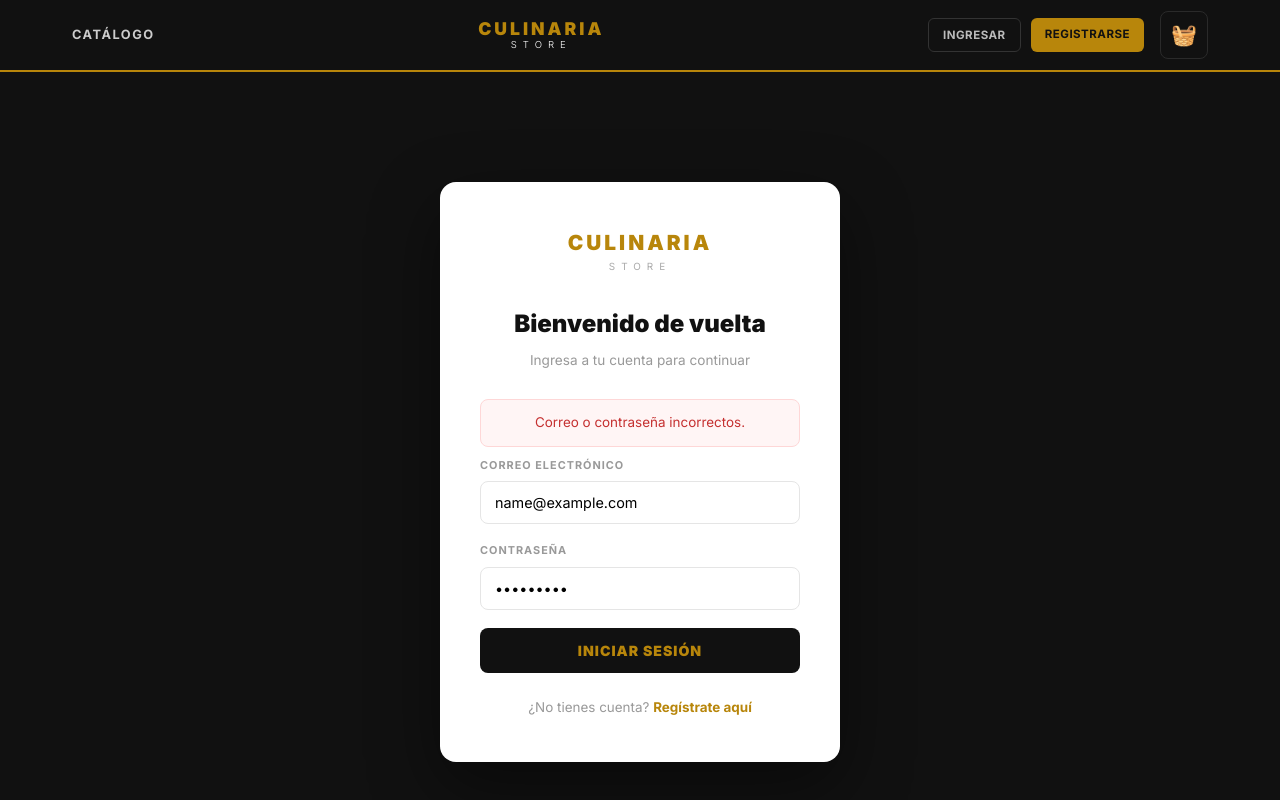
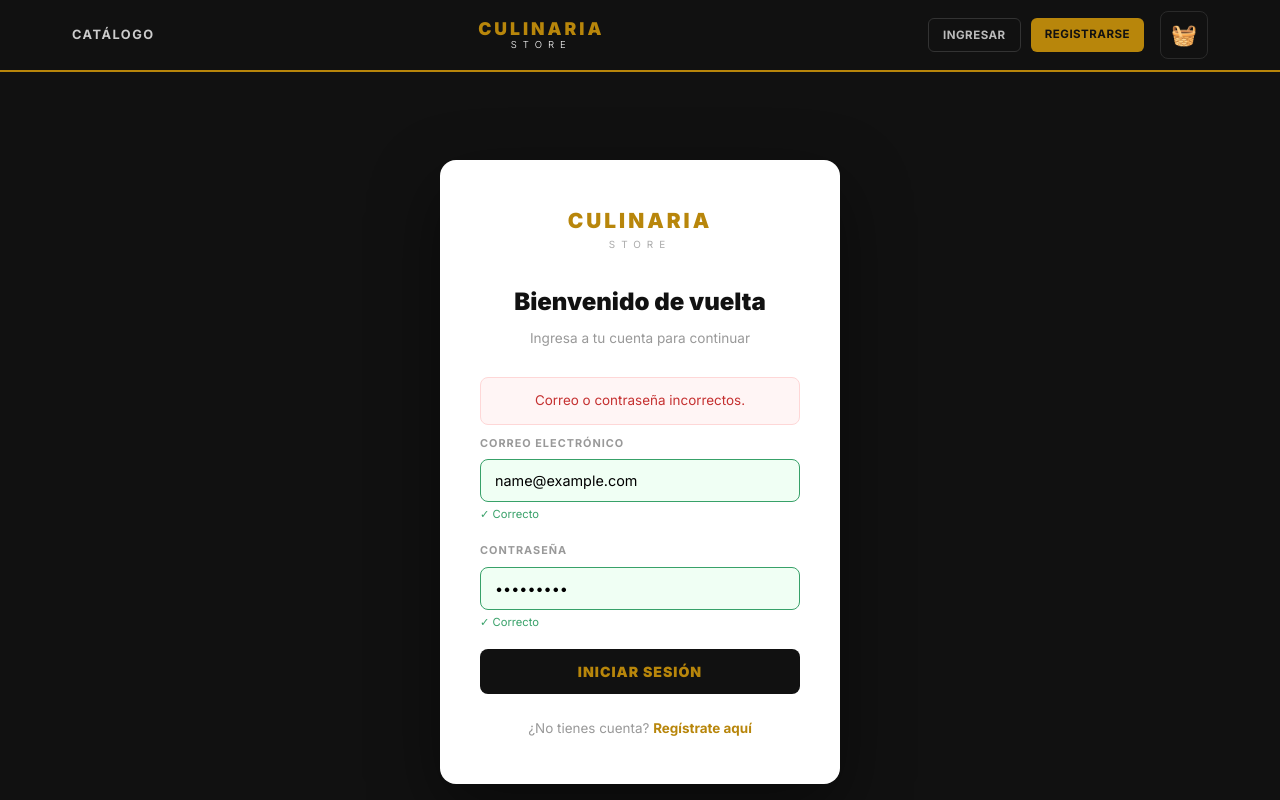
Before and after one commit to JoseeTafur/Proyecto---Herramientas-de-Desarrollo, a React (Vite) app in the folder frontend/: page /login in a window 1280 px wide. Both pictures are taken after typing "name@example.com", "Sample123" into the empty fields and a click on the button "INICIAR SESIÓN". Shown: the top 800 px of the page. Built offline with nearby package versions, Linux system fonts and the light colour scheme; no server answers.

Commit message:
feat(frontend): integrar validaciones en formulario de login

```diff
--- a/frontend/src/pages/Login.jsx
+++ b/frontend/src/pages/Login.jsx
@@ -3,20 +3,81 @@ import { useState, useContext } from 'react';
 import { Link, useNavigate } from 'react-router-dom';
 import { AuthContext } from '../context/AuthContext';
 import apiClient from '../api/apiClient';
+import { validateEmail, validatePassword } from '../utils/validators';
 
 export default function Login() {
-  const [form, setForm]     = useState({ correo: '', password: '' });
-  const [error, setError]   = useState('');
+  const [form, setForm] = useState({ correo: '', password: '' });
+  const [errors, setErrors] = useState({});
+  const [touched, setTouched] = useState({});
+  const [serverError, setServerError] = useState('');
   const [loading, setLoading] = useState(false);
-  const { login }           = useContext(AuthContext);
-  const navigate            = useNavigate();
+  const { login } = useContext(AuthContext);
+  const navigate = useNavigate();
 
-  const handle = async (e) => {
+  // Validar un campo específico
+  const validateField = (name, value) => {
+    switch (name) {
+      case 'correo':
+        return validateEmail(value);
+      case 'password':
+        return validatePassword(value);
+      default:
+        return { isValid: true, error: '' };
+    }
+  };
+
+  // Manejar cambios en los inputs
+  const handleChange = (e) => {
+    const { name, value } = e.target;
+    setForm({ ...form, [name]: value });
+
+    // Validar en tiempo real si el campo ya fue tocado
+    if (touched[name]) {
+      const validation = validateField(name, value);
+      setErrors({ ...errors, [name]: validation.isValid ? '' : validation.error });
+    }
+  };
+
+  // Manejar blur (cuando el campo pierde foco)
+  const handleBlur = (e) => {
+    const { name, value } = e.target;
+    setTouched({ ...touched, [name]: true });
+
+    const validation = validateField(name, value);
+    setErrors({ ...errors, [name]: validation.isValid ? '' : validation.error });
+  };
+
+  // Validar todo el formulario antes de enviar
+  const validateForm = () => {
+    const newErrors = {};
+    const emailValidation = validateEmail(form.correo);
+    const passwordValidation = validatePassword(form.password);
+
+    if (!emailValidation.isValid) newErrors.correo = emailValidation.error;
+    if (!passwordValidation.isValid) newErrors.password = passwordValidation.error;
+
+    setErrors(newErrors);
+    return Object.keys(newErrors).length === 0;
+  };
+
+  const handleSubmit = async (e) => {
     e.preventDefault();
-    setLoading(true); setError('');
+
+    // Marcar todos los campos como tocados
+    setTouched({ correo: true, password: true });
+
+    // Validar formulario antes de enviar
+    if (!validateForm()) {
+      return;
+    }
+
+    setLoading(true);
+    setServerError('');
+
     try {
       const res = await apiClient.post('/auth/login', form);
       login(res.data.user, res.data.token);
+
       // Recuperar carrito de la DB
       try {
         const cart = await apiClient.get('/carrito');
@@ -24,48 +85,86 @@ export default function Login() {
           localStorage.setItem('cart', JSON.stringify(cart.data));
           window.dispatchEvent(new Event('cartUpdated'));
         }
-      } catch {}
+      } catch (err) {
+        console.error('Error al cargar carrito:', err);
+      }
+
       navigate('/');
     } catch (err) {
-      setError(err.response?.data?.message || 'Correo o contraseña incorrectos.');
-    } finally { setLoading(false); }
+      setServerError(err.response?.data?.message || 'Correo o contraseña incorrectos.');
+    } finally {
+      setLoading(false);
+    }
+  };
+
+  // Función para renderizar campo con validación
+  const renderField = (name, label, placeholder, type = 'text') => {
+    const hasError = errors[name] && touched[name];
+
+    return (
+      <div key={name} style={s.fieldGroup}>
+        <label style={s.label}>{label}</label>
+        <input
+          type={type}
+          name={name}
+          placeholder={placeholder}
+          value={form[name]}
+          onChange={handleChange}
+          onBlur={handleBlur}
+          style={{
+            ...s.input,
+            ...(hasError ? s.inputError : {}),
+            ...(touched[name] && !errors[name] && form[name] ? s.inputSuccess : {})
+          }}
+        />
+        {hasError && (
+          <span style={s.errorText}>{errors[name]}</span>
+        )}
+        {touched[name] && !errors[name] && form[name] && (
+          <span style={s.successText}>✓ Correcto</span>
+        )}
+      </div>
+    );
   };
 
   return (
     <div style={s.bg}>
       <div style={s.card} className="fade-in">
         {/* Logo */}
-        <div style={{ textAlign:'center', marginBottom:30 }}>
-          <div style={{ color:'#B8860B', fontWeight:900, fontSize:'1.3rem', letterSpacing:'3px' }}>CULINARIA</div>
-          <div style={{ color:'#aaa', fontSize:'0.62rem', letterSpacing:'6px' }}>STORE</div>
+        <div style={{ textAlign: 'center', marginBottom: 30 }}>
+          <div style={{ color: '#B8860B', fontWeight: 900, fontSize: '1.3rem', letterSpacing: '3px' }}>
+            CULINARIA
+          </div>
+          <div style={{ color: '#aaa', fontSize: '0.62rem', letterSpacing: '6px' }}>
+            STORE
+          </div>
         </div>
 
         <h2 style={s.title}>Bienvenido de vuelta</h2>
-        <p  style={s.sub}>Ingresa a tu cuenta para continuar</p>
+        <p style={s.sub}>Ingresa a tu cuenta para continuar</p>
 
-        {error && <div style={s.err}>{error}</div>}
+        {serverError && <div style={s.err}>{serverError}</div>}
 
-        <form onSubmit={handle} style={{ display:'flex', flexDirection:'column', gap:18 }}>
-          <div>
-            <label style={s.label}>CORREO ELECTRÓNICO</label>
-            <input type="email" required placeholder="tu@correo.com"
-              value={form.correo} onChange={e => setForm({...form, correo: e.target.value})}
-              style={s.input}/>
-          </div>
-          <div>
-            <label style={s.label}>CONTRASEÑA</label>
-            <input type="password" required placeholder="••••••••"
-              value={form.password} onChange={e => setForm({...form, password: e.target.value})}
-              style={s.input}/>
-          </div>
-          <button type="submit" disabled={loading} style={{ ...s.btn, opacity: loading ? 0.7 : 1 }}>
+        <form onSubmit={handleSubmit} style={{ display: 'flex', flexDirection: 'column', gap: 18 }}>
+          {renderField('correo', 'CORREO ELECTRÓNICO', 'tu@correo.com', 'email')}
+          {renderField('password', 'CONTRASEÑA', '••••••••', 'password')}
+
+          <button
+            type="submit"
+            disabled={loading}
+            style={{
+              ...s.btn,
+              opacity: loading ? 0.7 : 1,
+              cursor: loading ? 'not-allowed' : 'pointer'
+            }}
+          >
             {loading ? 'VERIFICANDO...' : 'INICIAR SESIÓN'}
           </button>
         </form>
 
         <p style={s.switchTxt}>
           ¿No tienes cuenta?{' '}
-          <Link to="/register" style={{ color:'#B8860B', fontWeight:700 }}>Regístrate aquí</Link>
+          <Link to="/register" style={{ color: '#B8860B', fontWeight: 700 }}>Regístrate aquí</Link>
         </p>
       </div>
     </div>
@@ -73,13 +172,69 @@ export default function Login() {
 }
 
 const s = {
-  bg:    { minHeight:'100vh', background:'#111', display:'flex', alignItems:'center', justifyContent:'center', padding:20 },
-  card:  { background:'#fff', width:'100%', maxWidth:400, borderRadius:16, padding:'44px 40px', boxShadow:'0 25px 70px rgba(0,0,0,0.45)' },
-  title: { fontSize:'1.5rem', fontWeight:900, color:'#111', textAlign:'center', marginBottom:6 },
-  sub:   { color:'#999', fontSize:'0.85rem', textAlign:'center', marginBottom:28 },
-  label: { display:'block', fontSize:'0.68rem', fontWeight:700, color:'#999', letterSpacing:'1px', marginBottom:7 },
-  input: { width:'100%', padding:'12px 14px', border:'1.5px solid #e5e5e5', borderRadius:8, fontSize:'0.9rem', outline:'none', boxSizing:'border-box', fontFamily:'inherit', transition:'border-color 0.2s' },
-  btn:   { padding:'14px', background:'#111', color:'#B8860B', border:'none', borderRadius:8, fontWeight:900, fontSize:'0.88rem', letterSpacing:'1px', cursor:'pointer', transition:'background 0.2s' },
-  err:   { background:'#fff5f5', border:'1px solid #fed7d7', color:'#c53030', padding:'12px 16px', borderRadius:8, fontSize:'0.84rem', marginBottom:10, textAlign:'center' },
-  switchTxt: { textAlign:'center', color:'#999', fontSize:'0.84rem', marginTop:24 },
+  bg: { minHeight: '100vh', background: '#111', display: 'flex', alignItems: 'center', justifyContent: 'center', padding: 20 },
+  card: { background: '#fff', width: '100%', maxWidth: 400, borderRadius: 16, padding: '44px 40px', boxShadow: '0 25px 70px rgba(0,0,0,0.45)' },
+  title: { fontSize: '1.5rem', fontWeight: 900, color: '#111', textAlign: 'center', marginBottom: 6 },
+  sub: { color: '#999', fontSize: '0.85rem', textAlign: 'center', marginBottom: 28 },
+  label: { display: 'block', fontSize: '0.68rem', fontWeight: 700, color: '#999', letterSpacing: '1px', marginBottom: 7 },
+  input: {
+    width: '100%',
+    padding: '12px 14px',
+    border: '1.5px solid #e5e5e5',
+    borderRadius: 8,
+    fontSize: '0.9rem',
+    outline: 'none',
+    boxSizing: 'border-box',
+    fontFamily: 'inherit',
+    transition: 'border-color 0.2s'
+  },
+  inputError: {
+    borderColor: '#c53030',
+    backgroundColor: '#fff5f5'
+  },
+  inputSuccess: {
+    borderColor: '#38a169',
+    backgroundColor: '#f0fff4'
+  },
+  errorText: {
+    display: 'block',
+    color: '#c53030',
+    fontSize: '0.7rem',
+    marginTop: 4,
+    fontWeight: 500
+  },
+  successText: {
+    display: 'block',
+    color: '#38a169',
+    fontSize: '0.7rem',
+    marginTop: 4,
+    fontWeight: 500
+  },
+  fieldGroup: {
+    display: 'flex',
+    flexDirection: 'column'
+  },
+  btn: {
+    padding: '14px',
+    background: '#111',
+    color: '#B8860B',
+    border: 'none',
+    borderRadius: 8,
+    fontWeight: 900,
+    fontSize: '0.88rem',
+    letterSpacing: '1px',
+    cursor: 'pointer',
+    transition: 'background 0.2s'
+  },
+  err: {
+    background: '#fff5f5',
+    border: '1px solid #fed7d7',
+    color: '#c53030',
+    padding: '12px 16px',
+    borderRadius: 8,
+    fontSize: '0.84rem',
+    marginBottom: 10,
+    textAlign: 'center'
+  },
+  switchTxt: { textAlign: 'center', color: '#999', fontSize: '0.84rem', marginTop: 24 }
 };
```
